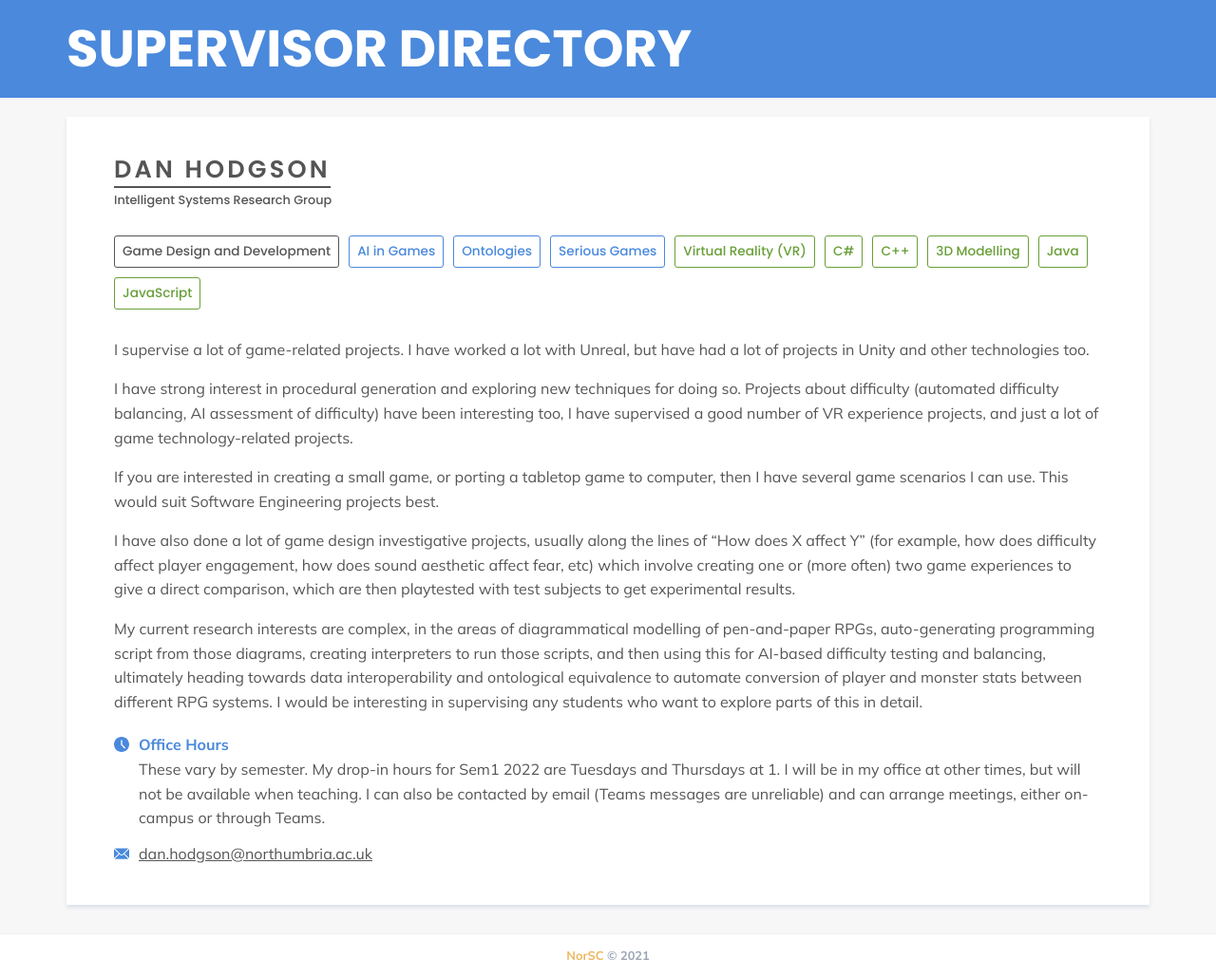
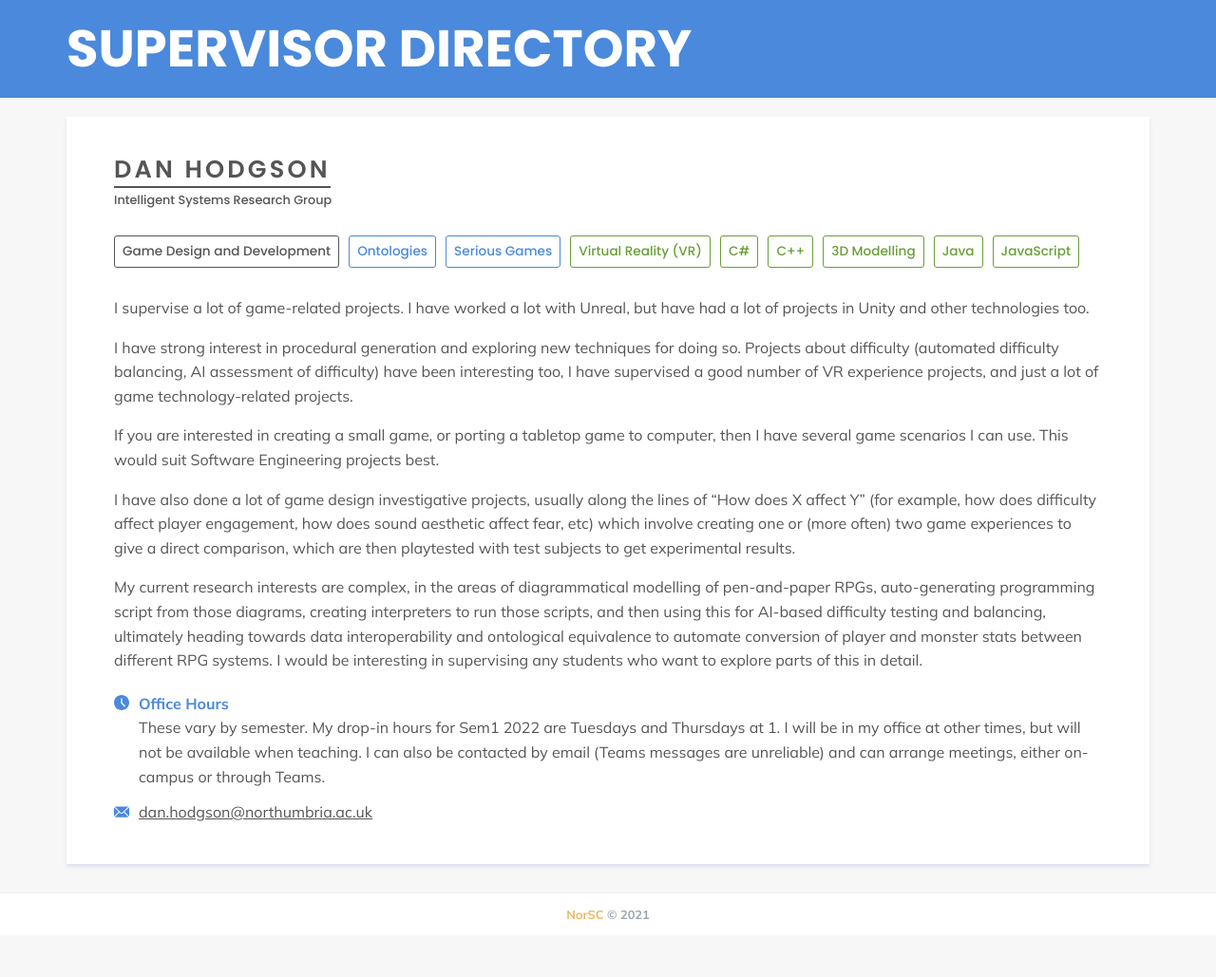
Before and after one commit to NorSC/supervisor-search, a Jekyll site: the page built from _supervisors/dan-hodgson.md, in a window 1280 px wide. Shown: the whole page at 95% size. Built offline with Jekyll 4.4.1, drawn with Linux system fonts in a browser that asks for light colours; a script that is not in the unit is left out; after the commit the page ends 985 px from its top, so only the background shows below that.

Commit message:
Update Supervisors “dan-hodgson”

```diff
--- a/_supervisors/dan-hodgson.md
+++ b/_supervisors/dan-hodgson.md
@@ -13,7 +13,6 @@ research_group: Intelligent Systems Research Group
 research_themes:
   - Game Design and Development
 additional_keywords:
-  - AI in Games
   - Ontologies
   - Serious Games
 technologies_languages:
```
Also changed, not shown: other parts of _supervisors/dan-hodgson.md (+3 -0 lines).
